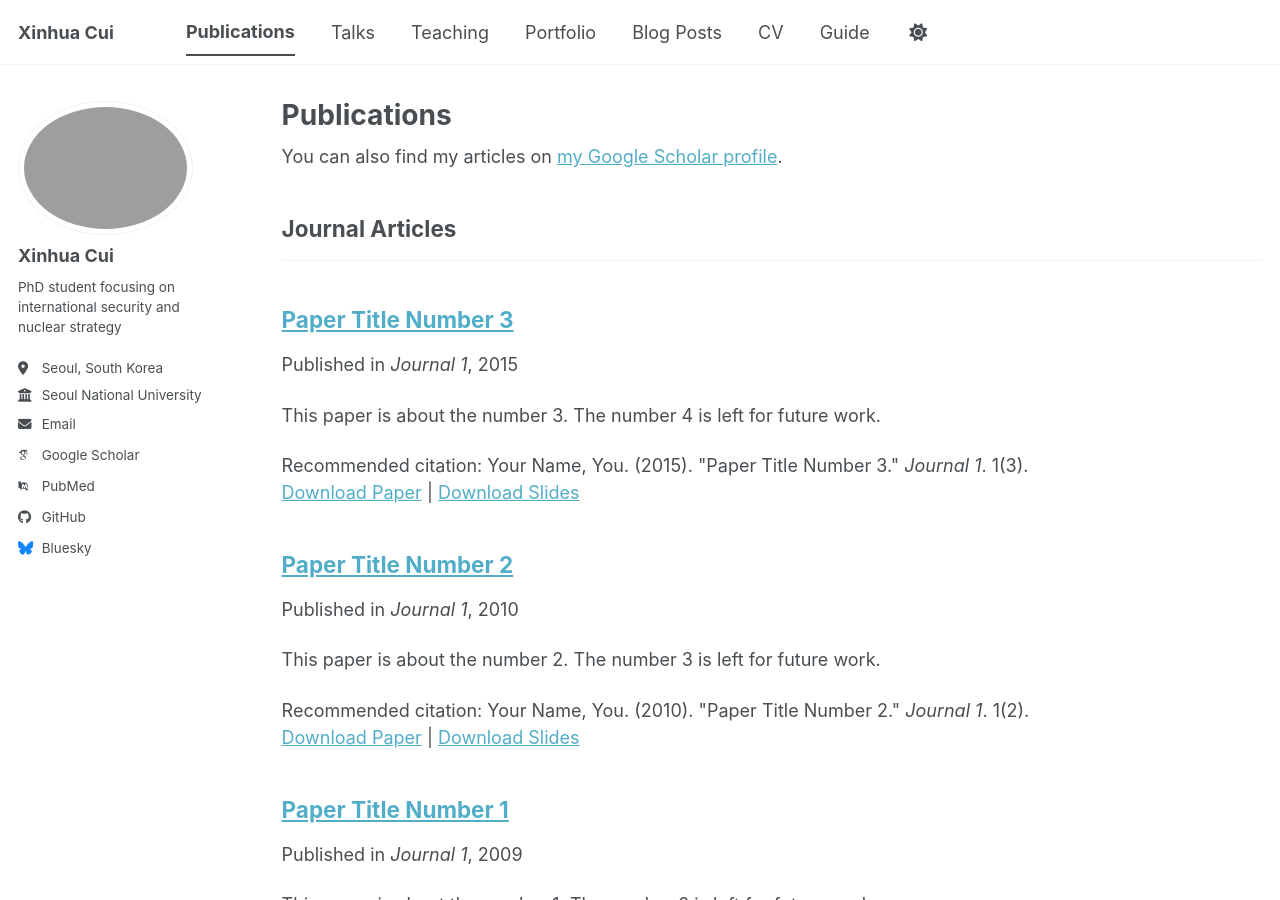
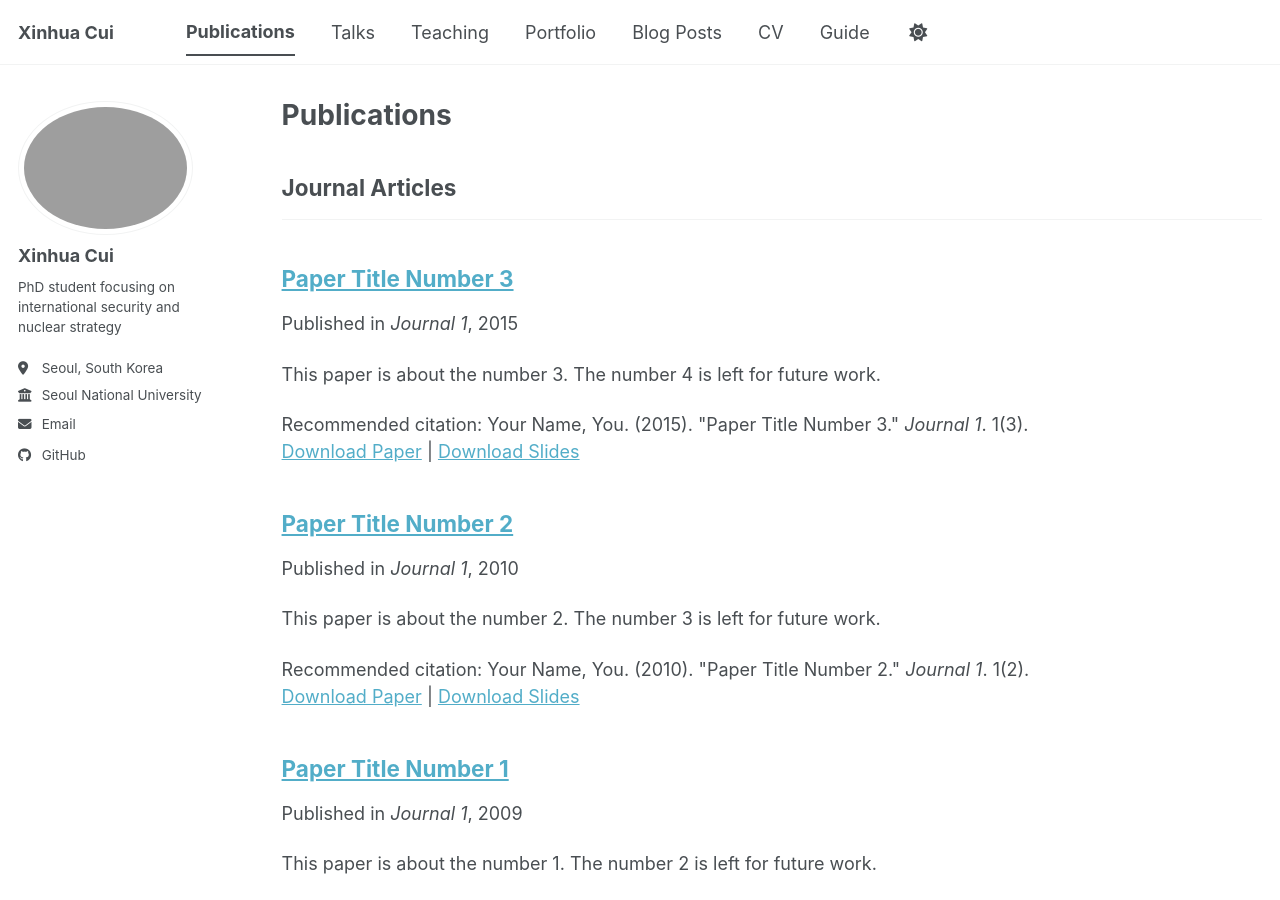
Before and after one commit to cuixinhua55/cuixinhua55.github.io, a Jekyll site: the page built from _pages/publications.html, in a window 1280 px wide and 900 px high. Built offline with Jekyll 4.4.1, drawn with Linux system fonts in a browser that asks for light colours; some web fonts are replaced; a script bundle is joined from its source files by our own code; library files that are not in the unit come from our copies; some of the changed lines change nothing that is shown.

Commit message:
Update _config.yml

```diff
--- a/_config.yml
+++ b/_config.yml
@@ -29,22 +29,7 @@
   bio              : "PhD student focusing on international security and nuclear strategy"
   location         : "Seoul, South Korea"
   employer         : "Seoul National University"
-  uri              : # URL
   email            : "cuixinhua55@snu.ac.kr"
-
-  # Academic websites
-  academia         : # URL
-  arxiv            : # URL - Update with the correct link to your profile
-  googlescholar    : "https://scholar.google.com/citations?user=PS_CX0AAAAAJ"
-  inspire-hep      : # URL
-  impactstory      : # URL
-  semantic         : # URL
-  ssrn             : # URL
-  pubmed           : "https://www.ncbi.nlm.nih.gov/pubmed/?term=john+snow"
-  researchgate     : # URL
-  scopus           : # URL
-  zotero           : # URL
-
 
   # Repositories and software development
   bitbucket        : # Username - Update with your username on the site
@@ -54,32 +39,6 @@
   kaggle           : # Username
   stackoverflow    : # User number or user number and name (i.e., use "1" or "1/jeff-atwood")
 
-  # Social media
-  artstation       : # Username
-  bluesky          : "bsky.app" # Replace this with you Bluesky username
-  facebook         : # Username
-  flickr           : # Username
-  foursquare       : # Username
-  goodreads        : # Username
-  google_plus      : # Username
-  keybase          : # Username
-  instagram        : # Username
-  lastfm           : # Username
-  linkedin         : # Username
-  mastodon         : # URL
-  medium           : # URL
-  pinterest        : # Username
-  soundcloud       : # Username
-  steam            : # Username
-  telegram         : # URL
-  tumblr           : # Username
-  twitter          : # Username for X / Twitter
-  vine             : # Username
-  weibo            : # Username
-  wikipedia        : # Username
-  xing             : # Username
-  youtube          : # Username
-  zhihu            : # Username
 
 # Publication Category - The following the list of publication categories and their headings
 publication_category:
```
